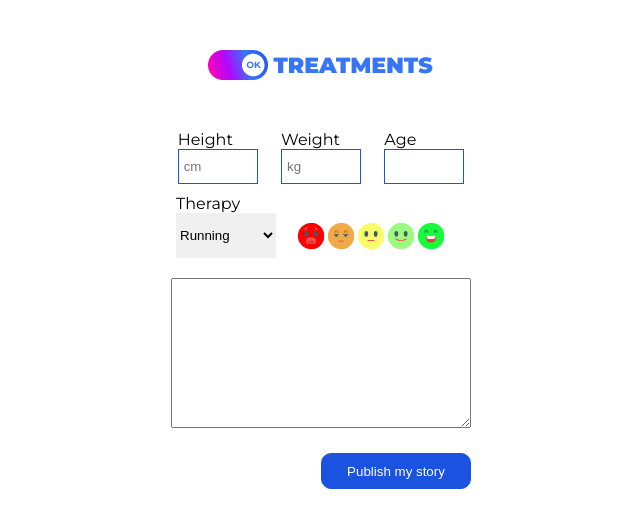
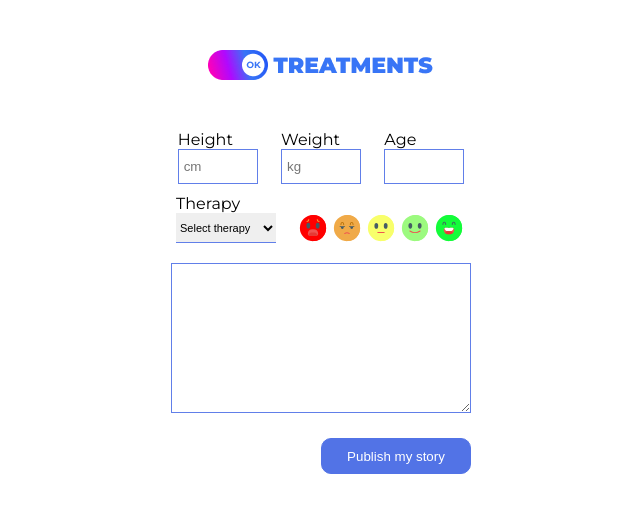
Before and after one commit to RomanRichert/Social_Network_For_Health, a React (Create React App) app in the folder my-app/: page /submit in a window 1280 px wide. Shown: the top 528 px of the page, without its empty margins (319-959 px from the left). Built offline with nearby package versions, Linux system fonts and the light colour scheme.

Commit message:
submit page changed

```diff
--- a/my-app/src/components/BodyPartForm/index.jsx
+++ b/my-app/src/components/BodyPartForm/index.jsx
@@ -6,8 +6,14 @@ export default function BodyPartForm({ body_part, isDisabled, setIsDisabled }) {
   const submit = (event) => {
     event.preventDefault();
     const { part } = event.target;
+    // console.log(event.target.part.classList);
     console.log(part.value);
     setIsDisabled(false);
+
+	const btns = document.getElementsByClassName(styles.btn)
+	Array.from(btns).forEach(el => el.classList.remove(styles.active))
+	part.classList.add(styles.active)
+
   };
 
   return (
--- a/my-app/src/components/BodyPartForm/index.module.css
+++ b/my-app/src/components/BodyPartForm/index.module.css
@@ -6,68 +6,63 @@
 	border-radius: 50%;
 	background: transparent;
 	cursor: pointer;
+	position: absolute;
 }
 
 .btn:hover {
 	background-color: var(--pink);
 }
 
+.active {
+	background: var(--pink);
+}
+
 .head {
-	position: absolute;
 	top: 7%;
 	left: 28.5%;
 }
 
 .right_shoulder {
-	position: absolute;
 	top: 20%;
 	left: 21%;
 }
 
 .left_shoulder {
-	position: absolute;
 	top: 20%;
 	left: 36%;
 }
 
 .right_arm {
-	position: absolute;
 	top: 35%;
 	left: 17%;
 }
 
 .left_arm {
-	position: absolute;
 	top: 35%;
 	left: 39%;
 }
 
 .right_leg {
-	position: absolute;
 	bottom: 35%;
 	left: 22%;
 }
 
 .left_leg {
-	position: absolute;
 	bottom: 35%;
 	left: 34%;
 }
 
 .neck {
-	position: absolute;
 	top: 18%;
 	right: 29%;
 }
 
 .back {
-	position: absolute;
 	top: 28%;
 	right: 29%;
 }
 
 .lower_back {
-	position: absolute;
 	top: 38%;
 	right: 29%;
 }
--- a/my-app/src/components/QuestionItem/index.jsx
+++ b/my-app/src/components/QuestionItem/index.jsx
@@ -1,7 +1,7 @@
-import React, { useState } from "react";
-import { useEffect } from "react";
+import React, { useState, useEffect } from "react";
+
 import style from "./index.module.css";
-
+import { useSelector } from 'react-redux';
 export default function QuestionItem({
   id,
   question,
@@ -11,8 +11,9 @@ export default function QuestionItem({
 }) {
   const [selectedValue, setSelectedValue] = useState("");
 
-  // useEffect(() => document.querySelectorAll)
-
+const stateAnswers = useSelector(state => state.answers)
+console.log(stateAnswers)
+// useEffect(() => setSelectedValue(stateAnswers))
   const handleOptionChange = (event) => {
     console.log(event.currentTarget.name, isDisabled);
     if (isDisabled) {
@@ -20,10 +21,7 @@ export default function QuestionItem({
     }
 
     setSelectedValue(event.currentTarget.value);
-
-    // const { question } = event.target;
-    // console.log(question.value);
-    // console.log(document.querySelectorAll('.next_btn'))
+    event.currentTarget.value = null
   };
 
   return (
--- a/my-app/src/pages/SubmitPage/index.jsx
+++ b/my-app/src/pages/SubmitPage/index.jsx
@@ -6,10 +6,11 @@ import Icon3 from "./media/neutral_icon.svg";
 import Icon4 from "./media/smilling_icon.svg";
 import Icon5 from "./media/beaming_icon.svg";
 import { useForm } from 'react-hook-form'
-import { Link } from 'react-router-dom';
+import { Link, useNavigate } from 'react-router-dom';
 
 export default function SubmitPage() {
 
+  const navigate = useNavigate()
   const {register, handleSubmit, formState: {errors}, reset } = useForm({
     mode: 'onBlur',
         defaultValues: {
@@ -21,6 +22,7 @@ export default function SubmitPage() {
 
 const submit = (data) => {
     console.log(data);
+    navigate('/results')
     reset();
 }
 
@@ -48,6 +50,8 @@ const ageRegister = register('age', {
     }
 });
 
+const selectRegister = register('therapy');
+const textareaRegister = register ('story')
 
   return (
     <div>
@@ -75,15 +79,16 @@ const ageRegister = register('age', {
                 </div>
         </label>
       </div>
-      </form>
+
 
 
       <p className={style.title}>Therapy</p>
       <div className={style.title2_block}>
-        <select>
-          <option>Running</option>
-          <option>Yoga</option>
-          <option>Swim</option>
+        <select {...selectRegister}>
+          <option value = ''>Select therapy</option>
+          <option value = 'running'>Running</option>
+          <option value = 'yoga'>Yoga</option>
+          <option value = 'swimming'>Swimming</option>
         </select>
         <div className={style.img_block}>
           <img src={Icon1} alt="" />
@@ -95,12 +100,13 @@ const ageRegister = register('age', {
       </div>
 
       <div className={style.story_block}>
-        <textarea name="story" cols="30" rows="10" maxLength="250"></textarea>
-        <Link to = '/results'>
-          <button>Publish my story</button>
-        </Link>
+        <textarea name="story" cols="30" rows="10" maxLength="250" {...textareaRegister}></textarea>
 
+        <button type = 'submit' >
+          Publish my story
+        </button>
       </div>
+      </form>
     </div>
   );
 }
--- a/my-app/src/pages/SubmitPage/index.module.css
+++ b/my-app/src/pages/SubmitPage/index.module.css
@@ -8,7 +8,6 @@
 
 .title_block p {
     font-weight: 900;
-
 }
 
 .submit_block {
@@ -20,7 +19,7 @@
 
 .submit_block input {
     padding: 5px;
-    border: 1px solid rgb(27, 83, 225);
+    border: 1px solid var(--lila-border);
     width: 80px;
     height: 35px;
 }
@@ -41,11 +40,11 @@
 
 .title2_block select {
     width: 100px;
-    height: 45px;
+    height: 30px;
     outline: none;
     border: none;
-
-
+    border-bottom: 1px solid var(--lila-border);
+    font-size: 11px;
 }
 
 .img_block {
@@ -53,9 +52,12 @@
     flex-direction: row;
     width: 30px;
     height: 30px;
+
+}
+.img_block img{
     cursor: pointer;
+    margin: 0 2px;
 }
-
 .story_block {
     display: flex;
     flex-direction: column;
@@ -67,11 +69,12 @@
     padding: 15px;
     height:150px ;
     width: 300px;
+    border: 1px solid var(--lila-border)
 }
 
 .story_block button {
-    border: 1px solid rgb(27, 83, 225);
-    background-color: rgb(27, 83, 225);
+    border: 1px solid var(--lila-primary);
+    background-color: var(--lila-primary);
     border-radius: 10px;
     color: white;
     width: 150px;
```
Lines whose indentation alone changed are shown as unchanged.
